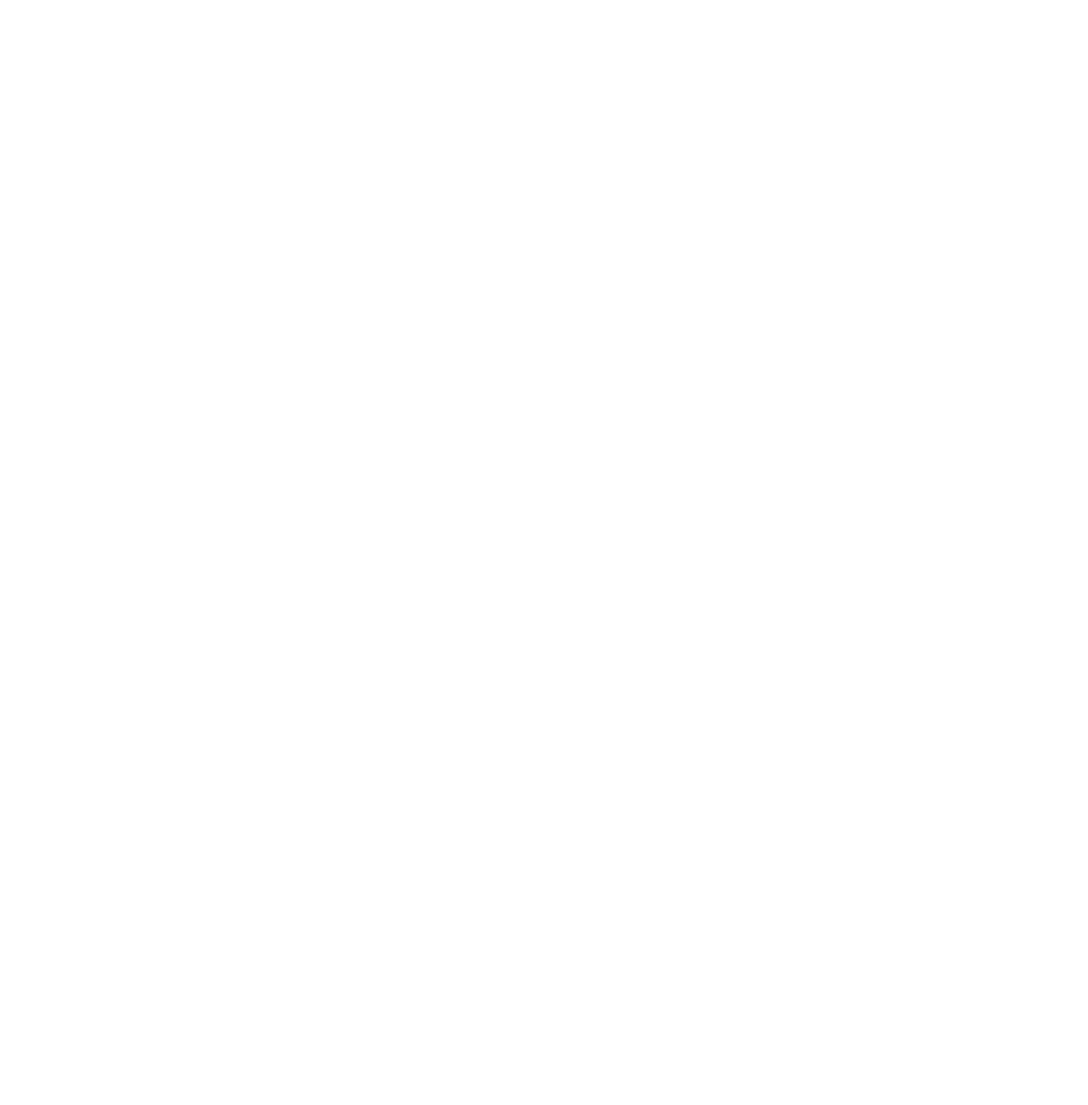
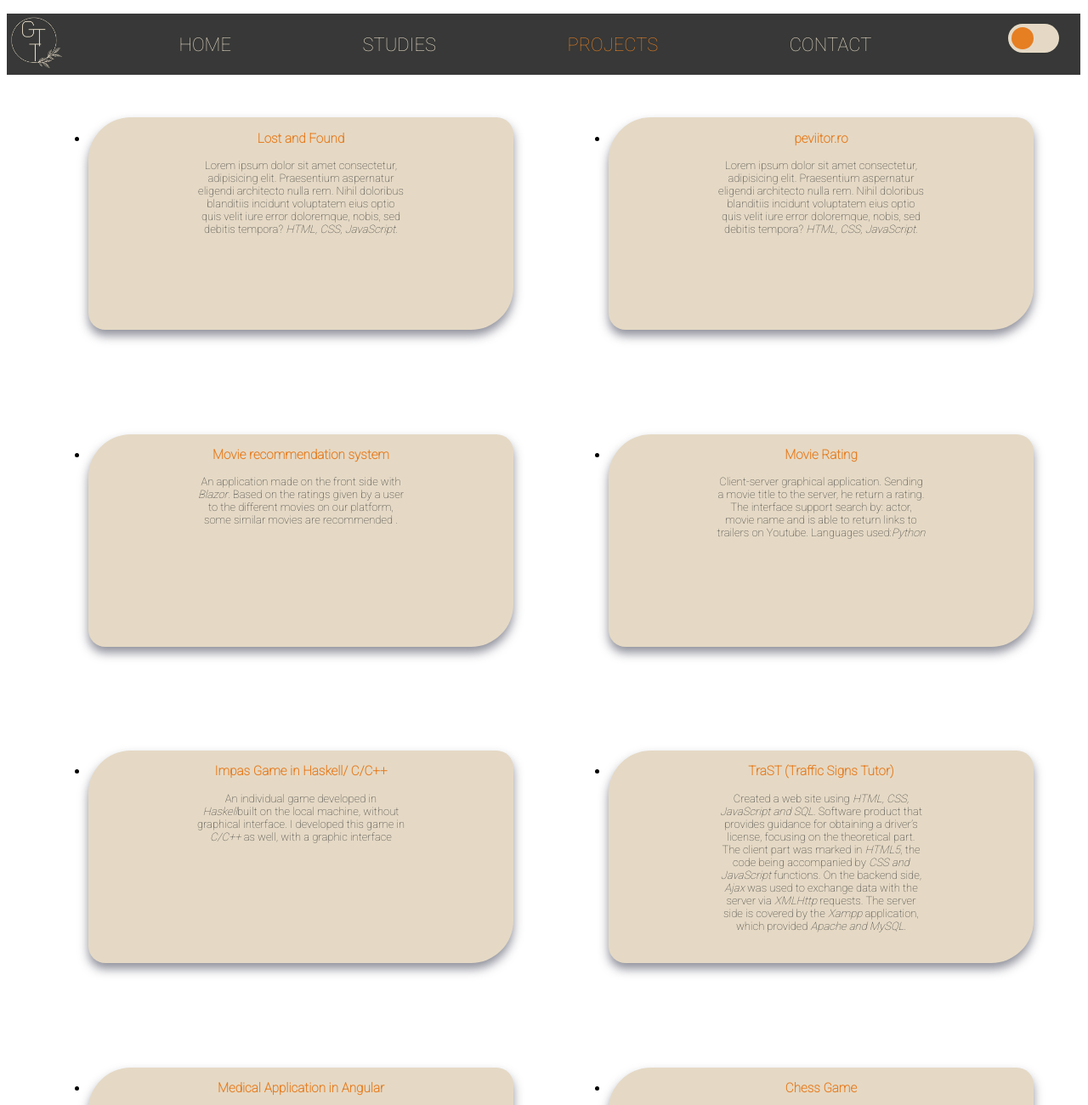
Before and after one commit to teodoratrinca/Portofoliu, a plain HTML site: page projects.html in a window 1280 px wide. Shown: the top 1300 px of the page at 85% size. Before the commit the page ends 800 px from the top, so only its background shows below. Drawn offline with Linux system fonts and the light colour scheme.

Commit message:
Projects page

```diff
--- a/css/footer.css
+++ b/css/footer.css
@@ -9,7 +9,7 @@
 
  footer{
      background-color: var(--dark);
-     height: 200px;
+     height: 150px;
      width: 100%;
      display: flex;
 
@@ -22,7 +22,7 @@
 
 .footer-left-contact{
     display: flex;
-    margin-top: 60px;
+    margin-top: 45px;
     justify-content: space-around;
 
 }
@@ -33,8 +33,8 @@
 
 
 .footer-center img{
-      width: 200px;
-      height: 180px;
+  width: 149px;
+  height: 129px;
   display: block;
   margin-left: auto;
   margin-right: auto;
@@ -47,12 +47,11 @@
  }
 .footer-right-socialmedia{
   display: flex;
-    margin-top: 60px;
+  margin-top: 45px;
   justify-content: space-around;
 
 }
  .fa{
   color: var(--light);
   font-size: 25px;
-
  }
--- /dev/null
+++ b/css/projects.css
@@ -0,0 +1,54 @@
+@import url('https://fonts.googleapis.com/css2?family=Roboto:wght@100&display=swap');
+@import url('https://fonts.googleapis.com/css2?family=Gilda+Display&display=swap');
+@import "./nav-bar.css";
+@import "./footer.css";
+
+
+:root{
+    --primary:#E67E22;
+    --dark:#373837;
+    --light:#e5d9c5;
+    --fontFamily:'Roboto', sans-serif;
+    --secondfontFamily: 'Gilda Display', serif;
+}
+
+h3{
+    color: var(--primary);
+}
+ ul{
+    display: flex;
+    flex-wrap: wrap;
+    justify-content: space-around;
+    align-content: space-around;
+ }
+
+.pr {
+    background: var(--light);
+    border-radius: 50px 20px;
+    box-shadow: 0px 7px 12px rgba(34, 35, 58, 0.5);
+    width: 500px;
+    height: 250px;
+    flex-direction: column;
+    border-radius: 50px 20px;
+    margin-top: 10%;;
+}
+
+.info {
+
+    margin-top: 3%;
+    margin-bottom: 5%;
+    margin-left: auto;
+    margin-right: auto;
+    font-size: 13px;
+    color: var(--dark);
+    text-align: center;
+    font-family: var(--fontFamily);
+
+}
+
+.info p{
+    margin-left: auto;
+    margin-right: auto;
+    margin-top: 5px;
+    width: 245px
+}
--- a/projects.html
+++ b/projects.html
@@ -0,0 +1,216 @@
+<!DOCTYPE html>
+<html lang="en">
+    <head>
+        <script src="https://kit.fontawesome.com/e1bc69aef9.js" crossorigin="anonymous"></script>
+        <link rel="stylesheet" type="text/css" href="./css/projects.css">
+    </head>
+    <body class="content">
+
+
+        <header>
+            <a href="index.html">
+                <img src="images/logo.png" alt="Teodora-Gabriela Trinca Page"  class="logo">
+            </a>
+
+            <nav class="menu" id="menu">
+
+                <div class="menu-item" >
+                    <a href="index.html">Home</a>
+                </div>
+                <div class="menu-item">
+                    <a href="studies.html">Studies</a>
+                </div>
+                <div class="menu-item" id="active-menu">
+                    <a href="projects.html">Projects</a>
+                </div>
+                <div class="menu-item">
+                    <a href="contact.html">Contact</a>
+                </div>
+            </nav>
+
+            <div class="theme">
+            <label for="theme-switch" class="switch">
+                <input id="theme-switch" type="checkbox">
+                <span class="slider round"></span>
+              </label>
+            </div>
+
+        </header>
+
+        <main>
+
+             <section class="projects">
+                <div class="list-projects" >
+
+                    <ul>
+                        <li class="pr">
+                            <div class="info">
+                            <h3>Lost and Found</h3>
+                            <p>Lorem ipsum dolor sit amet consectetur, adipisicing elit.
+                                Praesentium aspernatur eligendi architecto nulla rem.
+                                 Nihil doloribus blanditiis incidunt voluptatem eius
+                                  optio quis velit iure error doloremque, nobis, sed debitis tempora?
+                                  <i>HTML, CSS, JavaScript</i>.</p>
+                                </div>
+                            <img src=""/>
+                        </li>
+                        <li class="pr">
+                            <div class="info">
+                            <h3>peviitor.ro</h3>
+                            <p>Lorem ipsum dolor sit amet consectetur, adipisicing elit.
+                                Praesentium aspernatur eligendi architecto nulla rem.
+                                 Nihil doloribus blanditiis incidunt voluptatem eius
+                                  optio quis velit iure error doloremque, nobis, sed debitis tempora?
+                                  <i>HTML, CSS, JavaScript</i>.</p>
+                                </div>
+                            <img src=""/>
+                        </li>
+                        <li class="pr">
+                            <div class="info">
+                            <h3>Movie recommendation system</h3>
+                            <p>An application made on the front side with <i>Blazor</i>.
+                                Based on the ratings given by a user to the different
+                                movies on our platform, some similar movies are recommended .</p>
+                            </div>
+                            <img src=""/>
+                        </li>
+                        <li class="pr">
+                            <div class="info">
+                            <h3>Movie Rating</h3>
+                            <p>Client-server graphical application. Sending a movie
+                                title to the server, he return a rating. The interface support search by: actor, movie
+                                name and is able to return
+                                links to trailers on Youtube. Languages used:<i>Python</i>
+                            </p>
+                            </div>
+                            <img src=""  />
+                        </li>
+                        <li class="pr">
+                            <div class="info">
+                            <h3>Impas Game in Haskell/ C/C++</h3>
+                            <p>An individual game developed in <i>Haskell</i>built on the
+                                local machine, without graphical interface. I developed
+                                this game in <i>C/C++</i> as well, with a graphic interface</p>
+                            </div>
+                                <img src=""/>
+                        </li>
+                        <li class="pr">
+                            <div class="info">
+                            <h3>TraST (Traffic Signs Tutor) </h3>
+                            <p>Created a web site using <i>HTML, CSS, JavaScript and SQL.</i>
+                                Software product that provides guidance for obtaining
+                                a driver’s license, focusing on the theoretical part. The
+                                client part was marked in <i>HTML5</i>, the code being accompanied by <i>CSS and
+                                    JavaScript</i> functions. On the
+                                backend side, <i>Ajax</i> was used to exchange data with
+                                the server via <i>XMLHttp</i> requests. The server side is
+                                covered by the <i>Xampp</i> application, which provided
+                                <i>Apache and MySQL</i>.
+                            </p>
+                            </div>
+                            <img src="" />
+                        </li>
+                        <li class="pr">
+                            <div class="info">
+                            <h3>Medical Application in Angular</h3>
+                            <p>An application made with <i>Angular 9</i> in collaboration
+                                with a group of colleagues. The proposed application offers the user a quick and
+                                accurate way to find
+                                medicines that can help him until the time of a possible late consultation. For storing
+                                data I use <i>MongoDB</i></p>
+                            </div>
+                            <img src=""/>
+                        </li>
+                        <li class="pr">
+                            <div class="info">
+                            <h3>Chess Game</h3>
+                            <p>A server application that provides a game board and
+                                oversees the development of each chess game, acting
+                                as a central point to which customers in the network
+                                connect. Languages used: <i>C/C++</i>.</p>
+                                </div>
+                            <img src=""/>
+                        </li>
+
+
+
+                        <li class="pr">
+                            <div class="info">
+                            <h3>My CV</h3>
+                            <p>Created this website you are currently on, using only HTML.</p>
+                           </div>
+                            <img src=""/>
+                        </li>
+                    </ul>
+                </div>
+                </section>
+        </main>
+
+        <footer>
+            <div class="footer-left">
+                <div class="footer-left-contact">
+
+                    <p><a href="https://goo.gl/maps/Nf62DNxExPGXPADFA">
+                        <span class="fa fa-map-marker"></span>
+                    </a>
+                    </p>
+
+
+                    <p>
+                        <a href="tel:0743 298 117">
+                        <span class="fa fa-phone"></span>
+                        </a>
+
+                    </p>
+
+                    <p>
+                        <a href="mailto:teodora.trinca@gmail.com">
+                        <span class="fa fa-envelope-open"></span>
+                        </a>
+                    </p>
+
+              </div>
+
+            </div>
+            <div class="footer-center">
+                <div class="footer-logo">
+                    <a href="index.html">
+                        <img src="images/logo.png" alt="Teodora-Gabriela Trinca Page"  class="logo">
+                    </a>
+
+                </div>
+            </div>
+            <div class="footer-right">
+                <div class="footer-right-socialmedia">
+                    <p>
+                        <a href="https://github.com/teodoratrinca">
+                        <span class="fa fa-github"></span>
+                    </a>
+                    </p>
+                    <p>
+                        <a href="https://ro.linkedin.com/in/teodora-gabriela-trinc%C4%83-1115971a4">
+                        <span class="fa fa-linkedin"></span>
+                        </a>
+                    </p>
+                    <p>
+                        <a href="https://www.instagram.com/teodora.trinca/">
+                        <span class="fa fa-instagram"></span>
+                        </a>
+                    </p>
+
+
+                    <p>
+                        <a href="https://www.facebook.com/teodora.trinca/"></a>
+                        <span class="fa fa-facebook"></span>
+                        </a>
+
+                    </p>
+
+
+                </div>
+            </div>
+        </footer>
+
+        </body>
+
+        </html>
```
Lines whose indentation alone changed are shown as unchanged.
